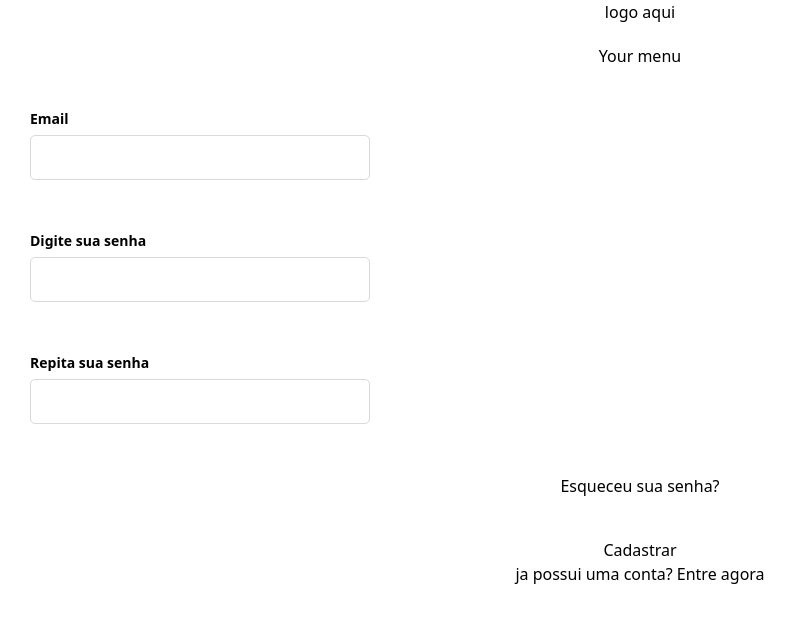
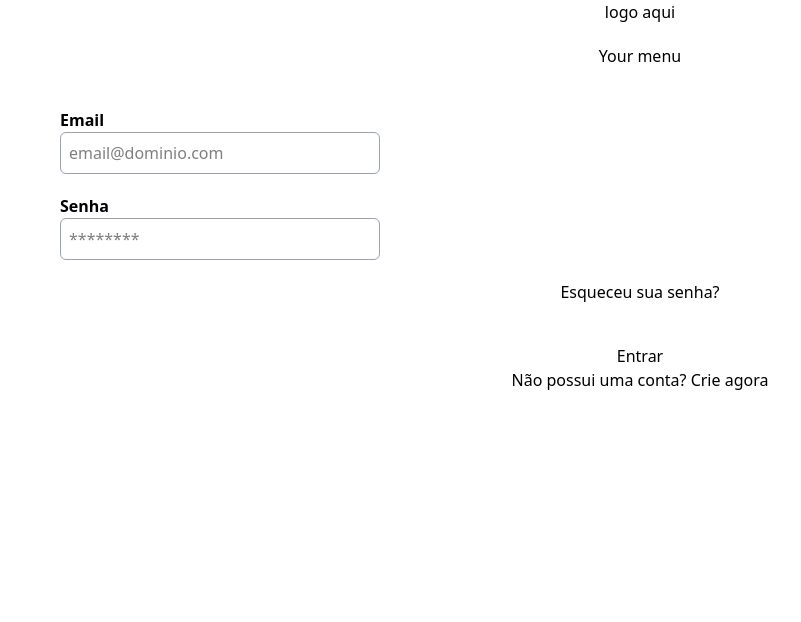
Before and after one commit to RewelliOliveira/your-menu, a React (Vite) app: page / in a window 1280 px wide. Shown: the top 622 px of the page, without its empty margins (0-801 px from the left). Built offline with nearby package versions, Linux system fonts and the light colour scheme.

Commit message:
refact: estilizando com Tailwind

```diff
--- a/package.json
+++ b/package.json
@@ -10,10 +10,10 @@
     "preview": "vite preview"
   },
   "dependencies": {
-    "@tailwindcss/vite": "^4.1.3",
+    "@tailwindcss/vite": "^4.1.4",
     "react": "^19.0.0",
     "react-dom": "^19.0.0",
-    "tailwindcss": "^4.1.3"
+    "tailwindcss": "^4.1.4"
   },
   "devDependencies": {
     "@eslint/js": "^9.21.0",
--- a/src/App.tsx
+++ b/src/App.tsx
@@ -1,13 +1,12 @@
-import './App.css'
-import { Cadastro } from './features/system-adm/pages/cadastro-adm'
+import "./App.css";
+import { LoginAdm } from "./features/system-adm/pages/login-adm";
 
 function App() {
-
   return (
-    <div className=''>
-      <Cadastro/>
+    <div className="">
+      <LoginAdm />
     </div>
-  )
+  );
 }
 
-export default App
+export default App;
--- a/src/features/system-adm/components/ui/button-login.tsx
+++ b/src/features/system-adm/components/ui/button-login.tsx
@@ -1,13 +1,17 @@
 interface ButtonLoginProps {
-    children: React.ReactNode,
-    onClick?: () => void,
-    type?: "button" | "submit" | "reset"
+  children: React.ReactNode;
+  onClick?: () => void;
+  type?: "button" | "submit" | "reset";
 }
 
-export function ButtonLogin({ children, onClick, type = "button" }: ButtonLoginProps) {
-    return (
-        <button onClick={onClick} type={type}>
-            {children}
-        </button>
-    );
+export function ButtonLogin({
+  children,
+  onClick,
+  type = "button",
+}: ButtonLoginProps) {
+  return (
+    <button onClick={onClick} type={type}>
+      {children}
+    </button>
+  );
 }
--- a/src/features/system-adm/components/ui/input-login.css
+++ /dev/null
@@ -1,36 +0,0 @@
-.main {
-  padding-top: 300px;
-}
-
-.input-container {
-  display: flex;
-  flex-direction: column;
-  margin-bottom: 50px;
-  width: 100%;
-  padding-left: 30px;
-}
-
-.input-container label {
-  margin-bottom: 6px;
-  font-weight: bold;
-  font-size: 14px;
-  color: black;
-  text-align: left;
-}
-
-.input-container input {
-  width: 100%;
-  max-width: 340px;
-  height: 45px;
-  padding: 10px;
-  border: 1px solid #d9d9d9;
-  border-radius: 5px;
-  font-size: 14px;
-  color: #333;
-  box-sizing: border-box;
-}
-
-.input-container input::placeholder {
-  color: rgba(0, 0, 0, 0.4); /* preto 40% */
-  font-size: 14px;
-}
--- a/src/features/system-adm/components/ui/input-login.tsx
+++ b/src/features/system-adm/components/ui/input-login.tsx
@@ -1,5 +1,3 @@
-import "./input-login.css";
-
 interface InputLoginProps {
   placeholder: string;
   label: string;
@@ -16,9 +14,12 @@ export function InputLogin({
   onChange,
 }: InputLoginProps) {
   return (
-    <div className="input-container">
-      <label htmlFor="">{label}</label>
+    <div className="flex flex-col mb-5 pl-15">
+      <label htmlFor="" className="text-black font-bold text-left block mb">
+        {label}
+      </label>
       <input
+        className="w-80 border border-gray-400 rounded-md p-2 focus:outline-none focus:border-orange-600"
         placeholder={placeholder}
         type={type}
         value={value}
--- a/src/features/system-adm/pages/cadastro-adm.tsx
+++ b/src/features/system-adm/pages/cadastro-adm.tsx
@@ -10,13 +10,13 @@ export function Cadastro() {
       </header>
       <main>
         <div>
-          <InputLogin label="Email" />
+          <InputLogin label="Email" placeholder="Digite seu email" />
         </div>
         <div>
-          <InputLogin label="Digite sua senha" />
+          <InputLogin label="Senha" placeholder="Digite uma senha forte" />
         </div>
         <div>
-          <InputLogin label="Repita sua senha" />
+          <InputLogin label="Repita sua senha" placeholder="Digite novamente" />
         </div>
         <p>Esqueceu sua senha?</p>
       </main>
--- a/src/features/system-adm/pages/login-adm.tsx
+++ b/src/features/system-adm/pages/login-adm.tsx
@@ -1,13 +1,29 @@
+import "tailwindcss";
+import { ButtonLogin } from "../components/ui/button-login";
 import { InputLogin } from "../components/ui/input-login";
 
 export function LoginAdm() {
   return (
-    <div className="loginContainer">
-      <h1>Login</h1>
-      <form>
-        <InputLogin placeholder="Digite seu email" label="Email" />
-        <InputLogin placeholder="Digite sua senha" label="Senha" />
-      </form>
+    <div className="flex flex-col text-center justify-center gap-10">
+      <header className="flex flex-col gap-5">
+        <div>logo aqui</div>
+        <h3>Your menu</h3>
+      </header>
+      <main>
+        <div>
+          <InputLogin label="Email" placeholder="email@dominio.com" />
+        </div>
+        <div>
+          <InputLogin label="Senha" placeholder="********" />
+        </div>
+        <p>Esqueceu sua senha?</p>
+      </main>
+      <footer>
+        <ButtonLogin type="submit">Entrar</ButtonLogin>
+        <p>
+          Não possui uma conta? <span>Crie agora</span>
+        </p>
+      </footer>
     </div>
   );
 }
```
Also changed, not shown: src/index.css (line endings or trailing spaces), 1 other file (tests, documents, lock files or other folders).
